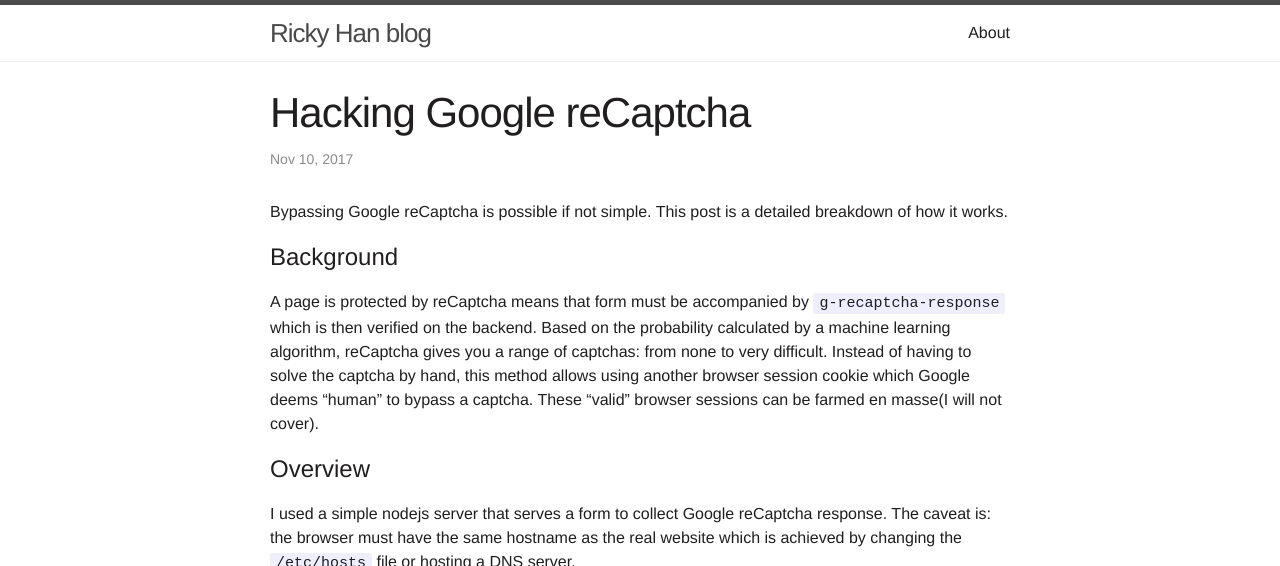
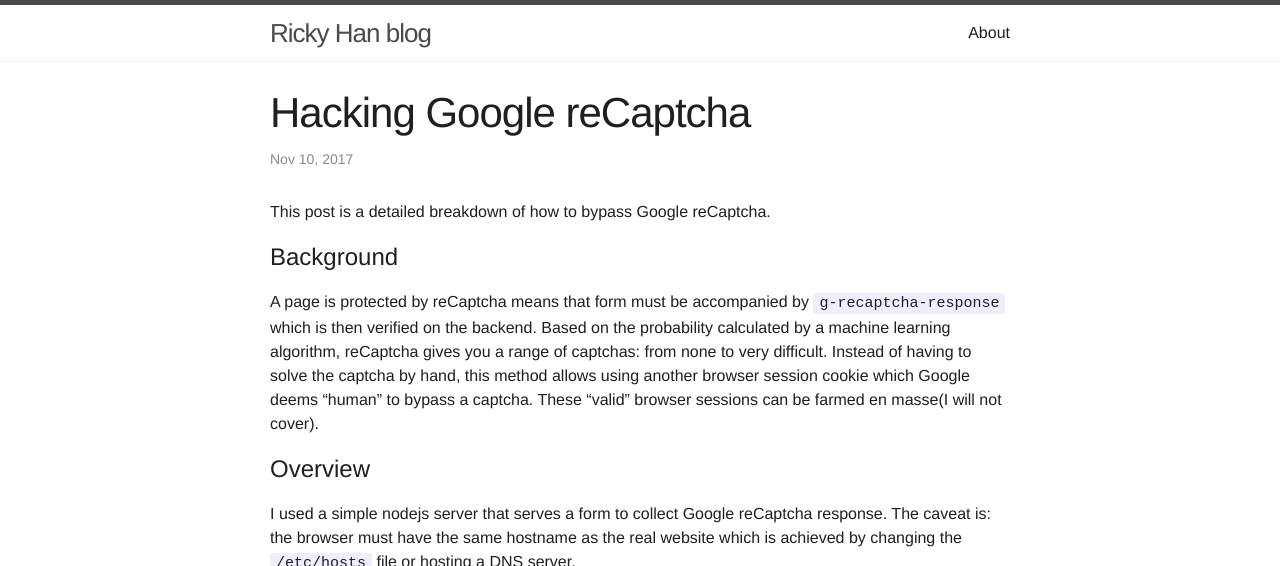
Before and after one commit to 0b01/rickyhan.com, a Jekyll site: the page built from _posts/2017-11-10-bypassing-recaptcha.markdown, in a window 1280 px wide and 900 px high, cut to the strip 0-566 px from the top of the window. Built offline with Jekyll 4.4.1, drawn with Linux system fonts in a browser that asks for light colours.

Commit message:
change 1st paragraph

```diff
--- a/_posts/2017-11-10-bypassing-recaptcha.markdown
+++ b/_posts/2017-11-10-bypassing-recaptcha.markdown
@@ -5,7 +5,7 @@
 categories: jekyll update
 ---
 
-Bypassing Google reCaptcha is possible if not simple. This post is a detailed breakdown of how it works.
+This post is a detailed breakdown of how to bypass Google reCaptcha.
 
 # Background
 
```
